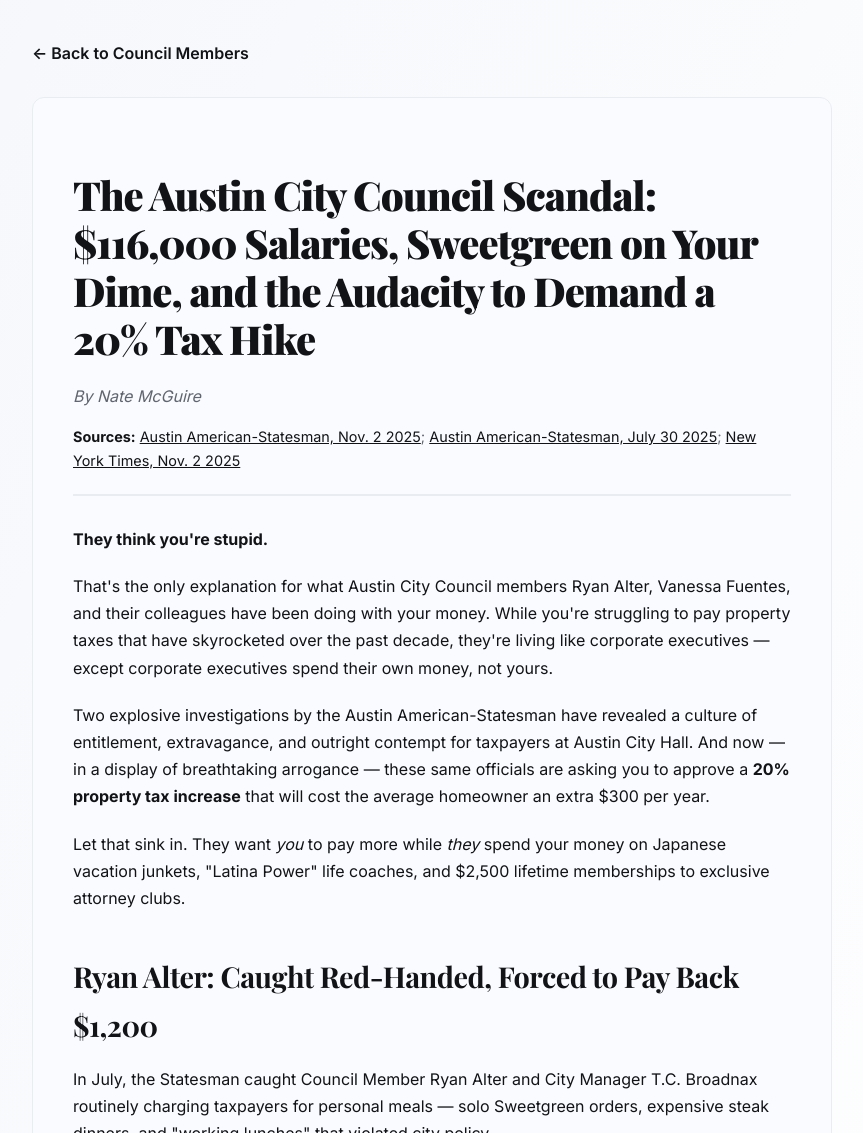
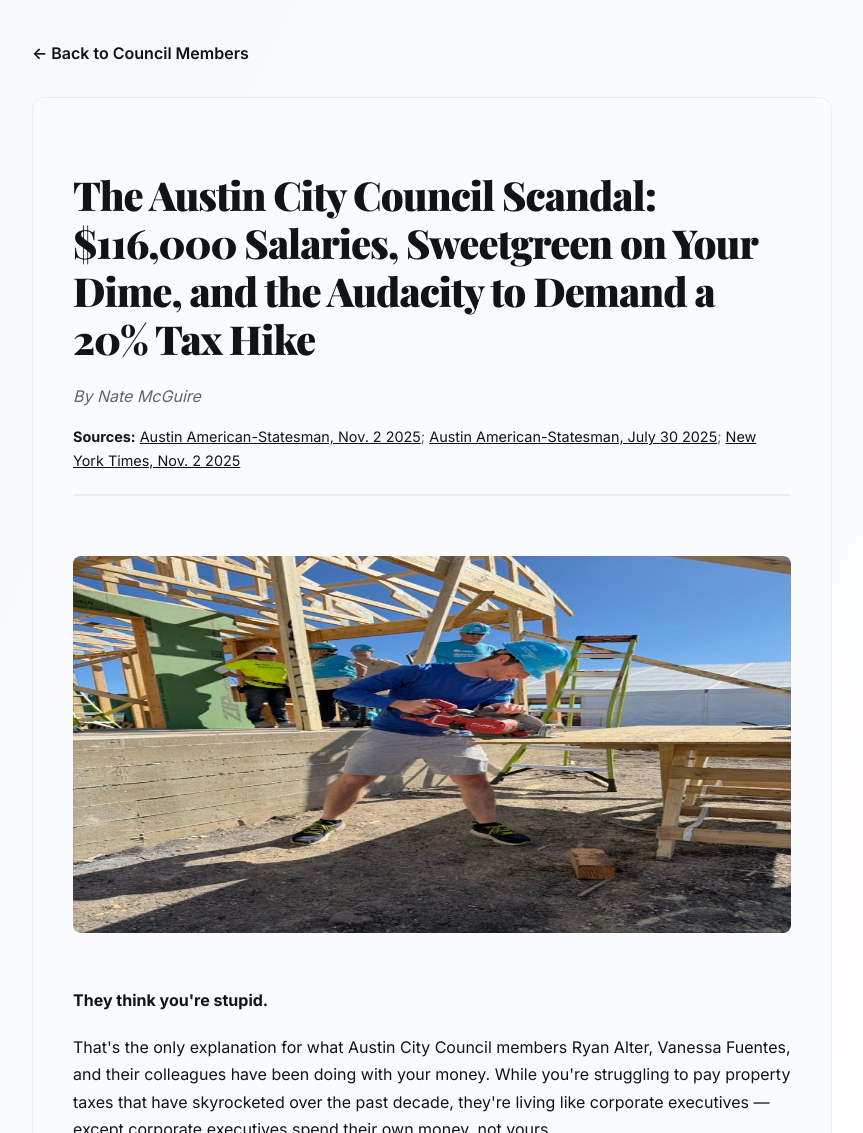
Before and after one commit to natemcguire/atxcitycouncil.com, a plain HTML site: page ryan-alter-vanessa-fuentes-spending-controversy.html in a window 1280 px wide. Shown: the top 1133 px of the page, without its empty margins (208-1071 px from the left). Drawn offline with nearby package versions, Linux system fonts and the light colour scheme.

Commit message:
Add featured image to spending scandal article

```diff
--- a/ryan-alter-vanessa-fuentes-spending-controversy.html
+++ b/ryan-alter-vanessa-fuentes-spending-controversy.html
@@ -174,6 +174,8 @@
 
       <p class="sources"><strong>Sources:</strong> <a href="https://www.statesman.com/story/news/2025/11/02/" target="_blank">Austin American-Statesman, Nov. 2 2025</a>; <a href="https://www.statesman.com/story/news/2025/07/30/" target="_blank">Austin American-Statesman, July 30 2025</a>; <a href="https://www.nytimes.com/2025/11/02/" target="_blank">New York Times, Nov. 2 2025</a></p>
 
+      <img src="/images/ryan-alter-scandal-social.jpg" alt="Austin City Council spending scandal investigation" style="width: 100%; max-width: 800px; height: auto; margin: 30px 0; border-radius: 8px;">
+
       <p><strong>They think you're stupid.</strong></p>
 
       <p>That's the only explanation for what Austin City Council members Ryan Alter, Vanessa Fuentes, and their colleagues have been doing with your money. While you're struggling to pay property taxes that have skyrocketed over the past decade, they're living like corporate executives — except corporate executives spend their own money, not yours.</p>
```
